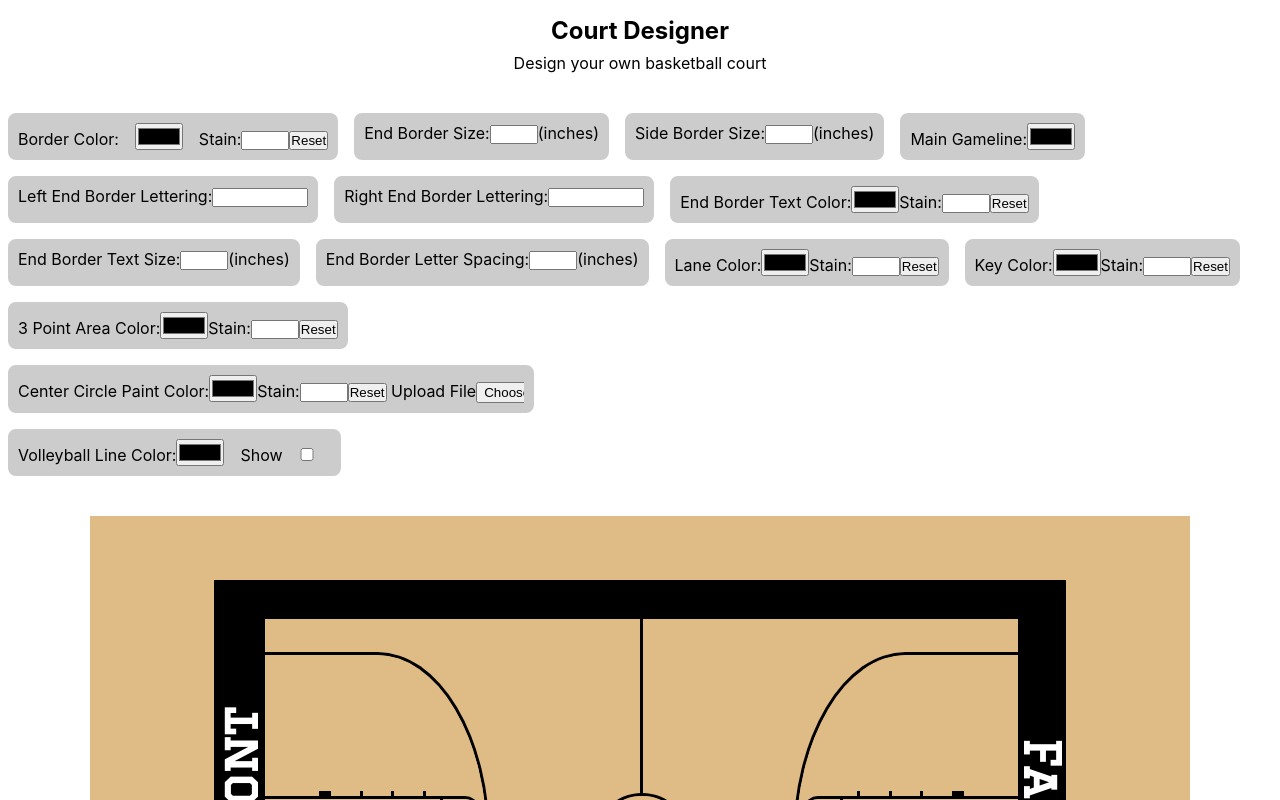
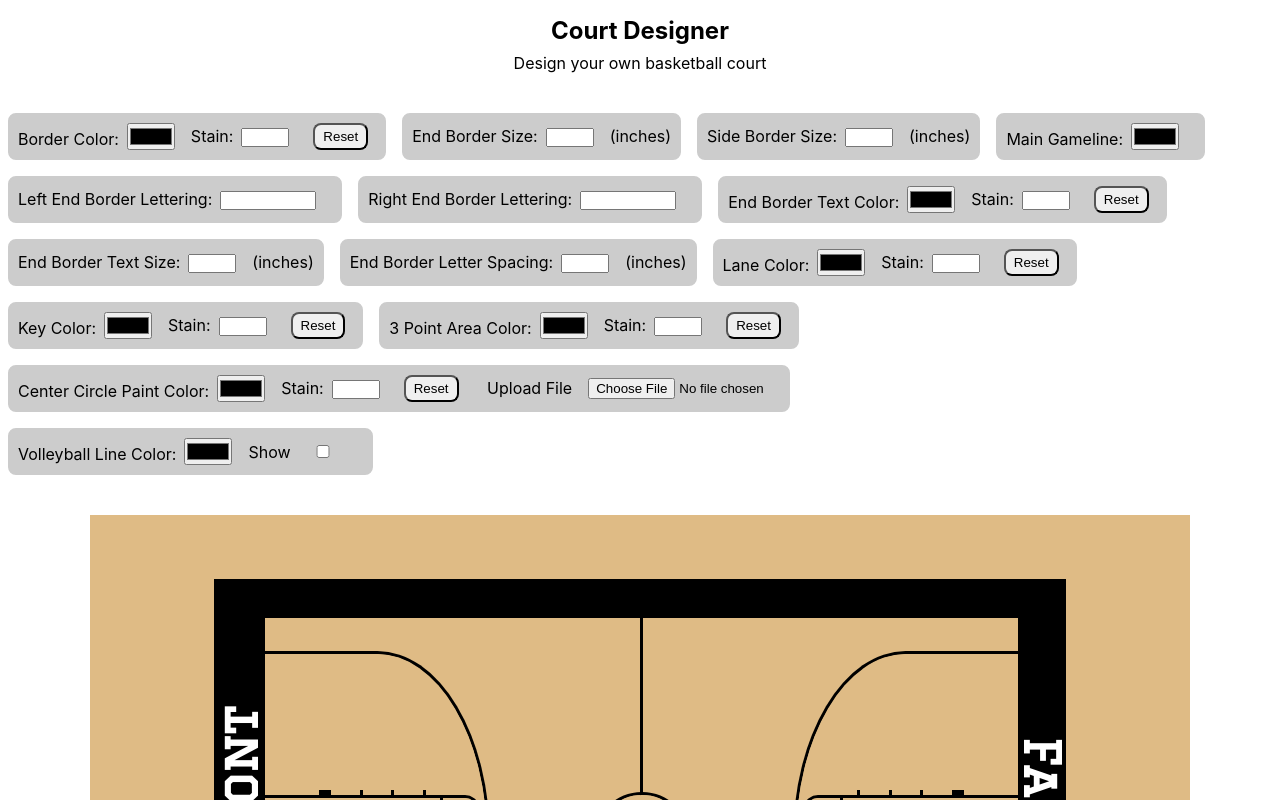
Before and after one commit to jbratcher/court-designer, a React (Create React App) app: page / in a window 1280 px wide. Shown: the top 800 px of the page. Built offline with nearby package versions, Linux system fonts and the light colour scheme.

Commit message:
feat: label and input spacing

```diff
--- a/src/App.js
+++ b/src/App.js
@@ -441,7 +441,7 @@ class App extends Component {
                   Reset
                 </button>
 
-                <label for="centerCirlceImage"> Upload File
+                <label class="centerCirlceImage" for="centerCirlceImage"> Upload File
                   <input name="centerCirlceImage" type="file" accept="image/*"></input>
                 </label>
 
--- a/src/App.scss
+++ b/src/App.scss
@@ -21,6 +21,10 @@ ul {
   display: flex;
   align-items: center;
   justify-content: center;
+}
+
+button {
+  border-radius: 0.5rem;
 }
 
 // Header
@@ -50,11 +54,15 @@ ul {
   background: #ccc;
   border: 2px solid #ccc;
   border-radius: 0.5rem;
+  display: flex;
+  align-items: center;
   padding: 0.5rem;
   margin: 0.5rem;
   white-space: pre;
 
     input {
+      margin-left: 0.5rem;
+      margin-right: 1rem;
       width: 3rem;
     }
 
@@ -62,10 +70,21 @@ ul {
       width: 6rem;
     }
 
-}
+    button {
+      margin: 0 0.5rem;
+      padding: 0.25rem 0.5rem;
+    }
 
-.borderColor {
-  margin: 0 1rem;
+    .centerCirlceImage {
+      display: flex;
+      margin-left: 1rem;
+
+      input {
+        margin: 0 1rem;
+        width: 11rem;
+      }
+    }
+
 }
 
 .volleyballLineColor {
```
